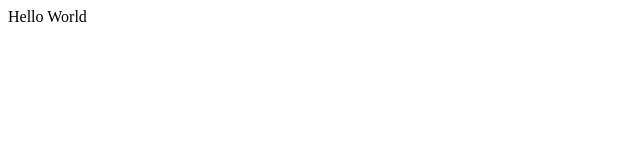
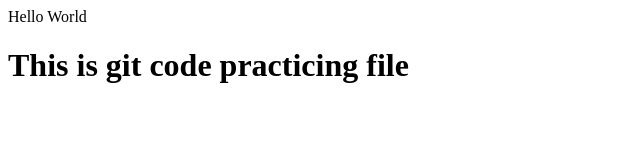
Before and after one commit to Khamartajk/git_commands_practice, a plain HTML site: page index.html in a window 1280 px wide. Shown: the whole page, without its empty margins (0-640 px from the left). Drawn offline with Linux system fonts and the light colour scheme.

Commit message:
Update index.html
Added <h1> tag to the file

```diff
--- a/index.html
+++ b/index.html
@@ -1 +1,2 @@
 <p>Hello World</p>
+<h1> This is git code practicing file </h1>
```
